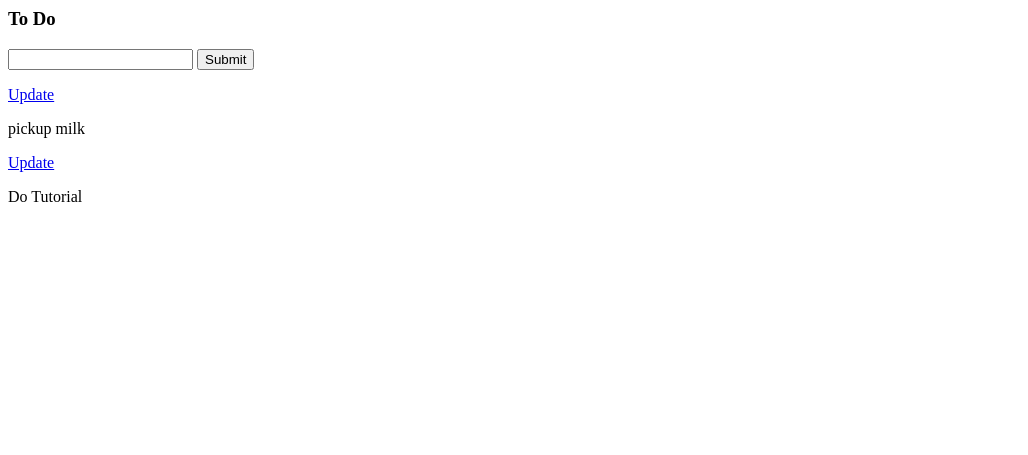
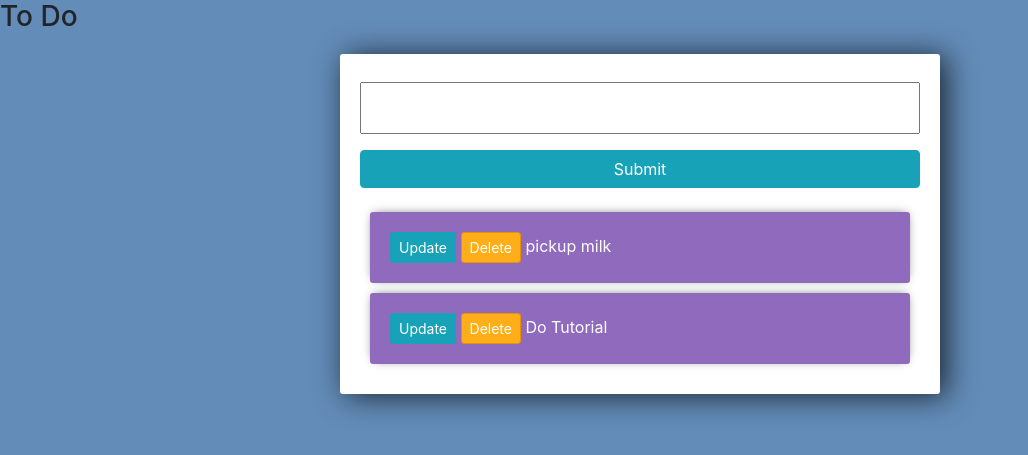
Before and after one commit to ShafiArnob/ToDo-Django, a Django app: page / in a window 1280 px wide. Shown: the top 455 px of the page, without its empty margins (0-1028 px from the left). Run offline with Django 3.2, Linux system fonts and the light colour scheme; data comes from the database, SQL or seed files in the repository; both versions use the stored data as it was after the commit; some libraries are stand-ins or nearby versions.

Commit message:
complete

```diff
--- /dev/null
+++ b/tasks/templates/tasks/delete.html
@@ -0,0 +1,6 @@
+<p>Are you sure you want to delete "{{item}}"?</p>
+<a href="{% url 'list' %}">Cancel</a>
+<form method="post" action="">
+  {% csrf_token %}
+  <input type="submit" name="Confirm">
+</form>
--- a/tasks/templates/tasks/list.html
+++ b/tasks/templates/tasks/list.html
@@ -1,14 +1,70 @@
+<link rel="stylesheet" href="https://stackpath.bootstrapcdn.com/bootstrap/4.3.1/css/bootstrap.min.css" integrity="sha384-ggOyR0iXCbMQv3Xipma34MD+dH/1fQ784/j6cY/iJTQUOhcWr7x9JvoRxT2MZw1T" crossorigin="anonymous">
+
+<style>
+
+	body{
+		background-color: #638CB8;
+	}
+
+	input{
+		width: 100%;
+		padding: 12px 20px;
+		margin: 8px 0;
+		box-sizing: border-box;
+	}
+
+	input::placeholder {
+	  color: #d3d3d3;
+	}
+
+	.submit{
+		background-color: #6BA3E8;
+	}
+
+	.center-column{
+		width:600px;
+		margin: 20px auto;
+		padding:20px;
+		background-color: #fff;
+		border-radius: 3px;
+		box-shadow: 6px 2px 30px 0px rgba(0,0,0,0.75);
+	}
+
+	.item-row{
+		background-color: #906abd;
+		margin: 10px;
+		padding: 20px;
+		border-radius: 3px;
+		color: #fff;
+		font-size: 16px;
+		box-shadow: 0px -1px 10px -4px rgba(0,0,0,0.75);
+	}
+
+	.btn-danger{
+		background-color: #ffae19;
+		border-color: #e59400;
+	}
+
+</style>
 <h3>To Do</h3>
 
+<div class='center-column'>
   <form action="/" method="POST">
     {% csrf_token %}
     {{form.title}}
-  <input type="submit" name="Create task">
+    <input class="btn btn-info" type="submit" name="Create task">
   </form>
 
   {% for task in tasks %}
-  <div>
-    <a href="{% url 'update_task' task.id %}">Update</a>
-    <p>{{task}}</p>
+  <div class='item-row'>
+    <a class="btn btn-sm btn-info" href="{% url 'update_task' task.id %}">Update</a>
+    <a class="btn btn-sm btn-danger" href="{% url 'delete' task.id %}">Delete</a>
+
+    {% if task.complete == True %}
+      <strike>{{task}}</strike>
+    {% else %}
+      <span>{{task}}</span>
+    {% endif %}
   </div>
   {% endfor %}
+</div>
--- a/tasks/urls.py
+++ b/tasks/urls.py
@@ -4,4 +4,6 @@ from . import views
 urlpatterns = [
     path('',views.index,name="list"),
     path('update_task/<str:pk>/',views.updateTask,name="update_task"),
+    path('delete/<str:pk>/',views.deleteTask,name="delete"),
+
 ]
--- a/tasks/views.py
+++ b/tasks/views.py
@@ -32,3 +32,13 @@ def updateTask(request,pk):
 
   context = {'form':form}
   return render(request, 'tasks/update_task.html',context)
+
+def deleteTask(request,pk):
+  item = Task.objects.get(id=pk)
+
+  if request.method == 'POST':
+    item.delete()
+    return redirect('/')
+
+  context = {'item':item}
+  return render(request,'tasks/delete.html',context)
```
Also changed, not shown: db.sqlite3. Lines whose indentation alone changed are shown as unchanged.
